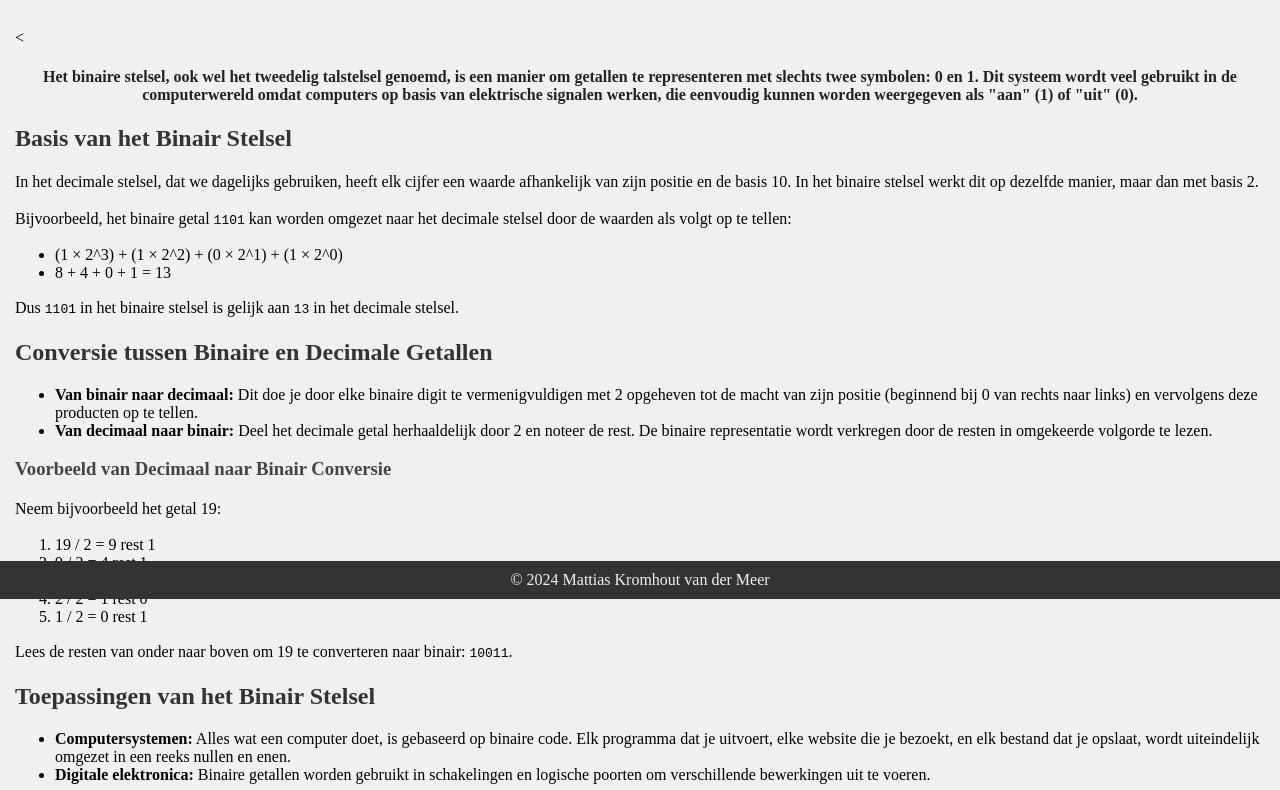
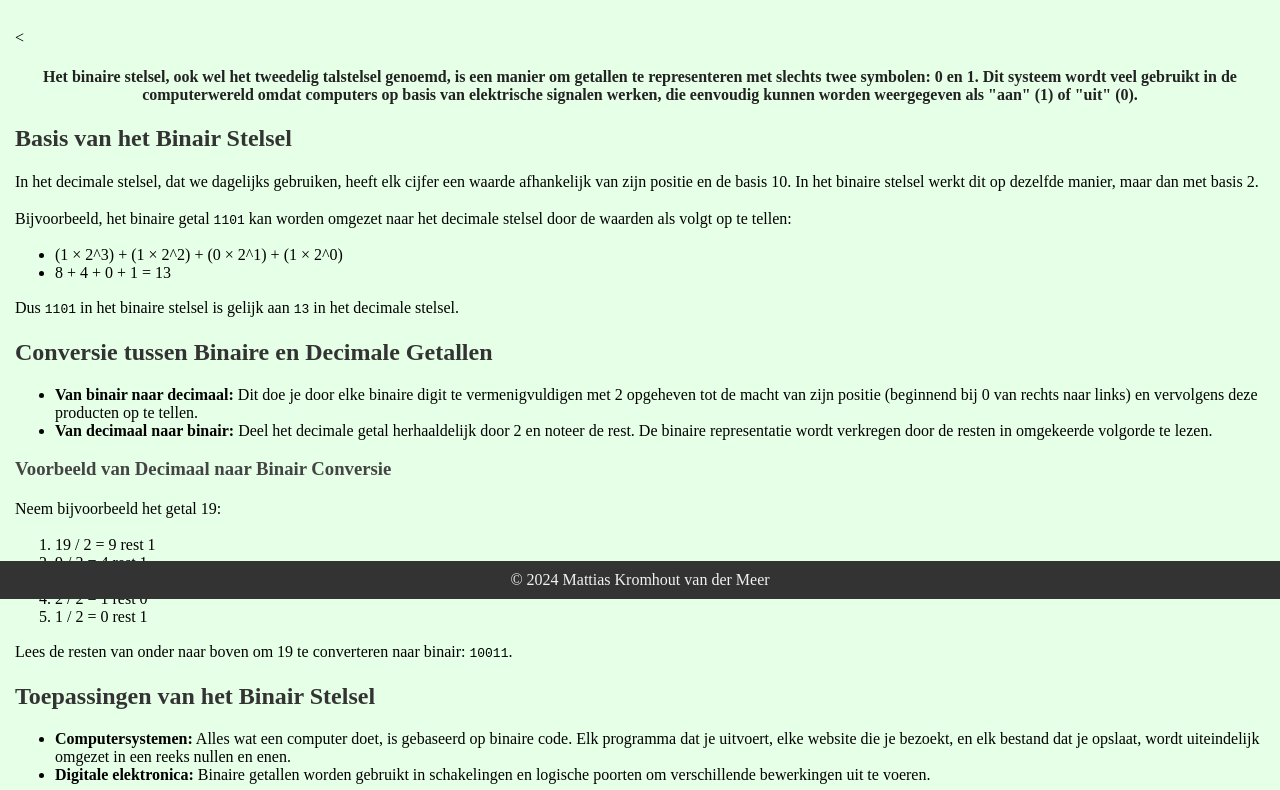
Before and after one commit to MattiasKvdM/MattiasKvdM.github.io, a plain HTML site: page binairstelsel.html in a window 1280 px wide. Shown: the part 201-991 px from the top of the page. Drawn offline with Linux system fonts and the light colour scheme.

Commit message:
Update binairstelsel.html

```diff
--- a/binairstelsel.html
+++ b/binairstelsel.html
@@ -7,16 +7,14 @@
   <meta charset="utf-8">
       <meta name="viewport" content="width=device-width, initial-scale=1.0">
 </head>
-<style>
-body {
-{
+ <style>
+    body {
   background-color: #e6ffe7;
 }
-
-      div {
+    div {
   margin: 15px;
 }
-</style>
+  </style>
 
     <body>
 
```
